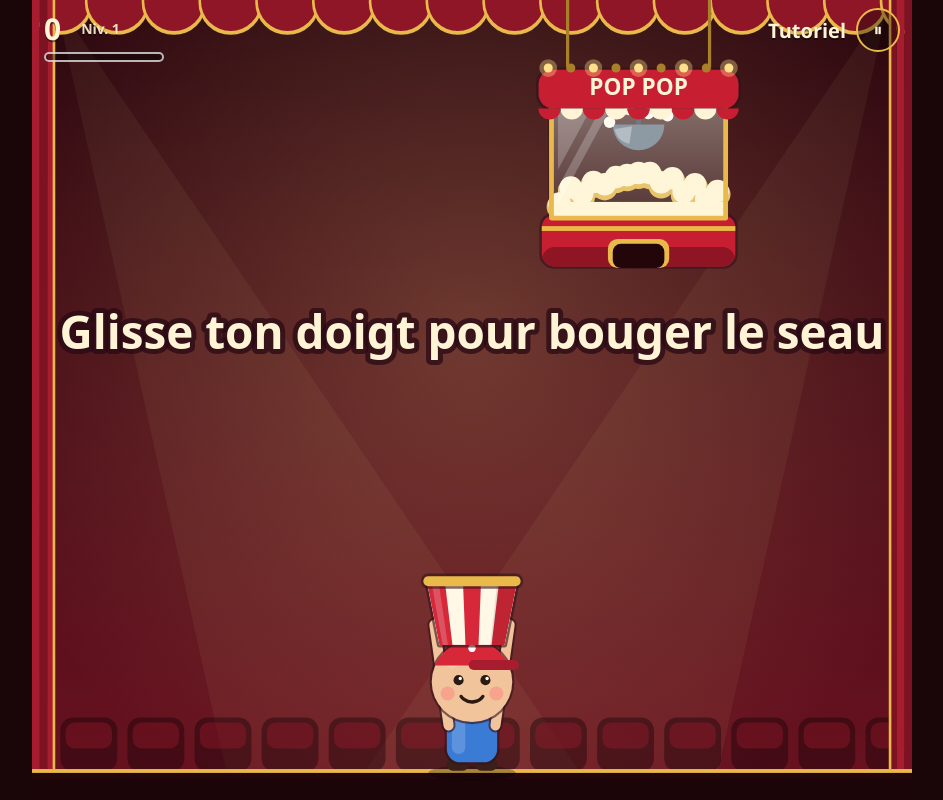
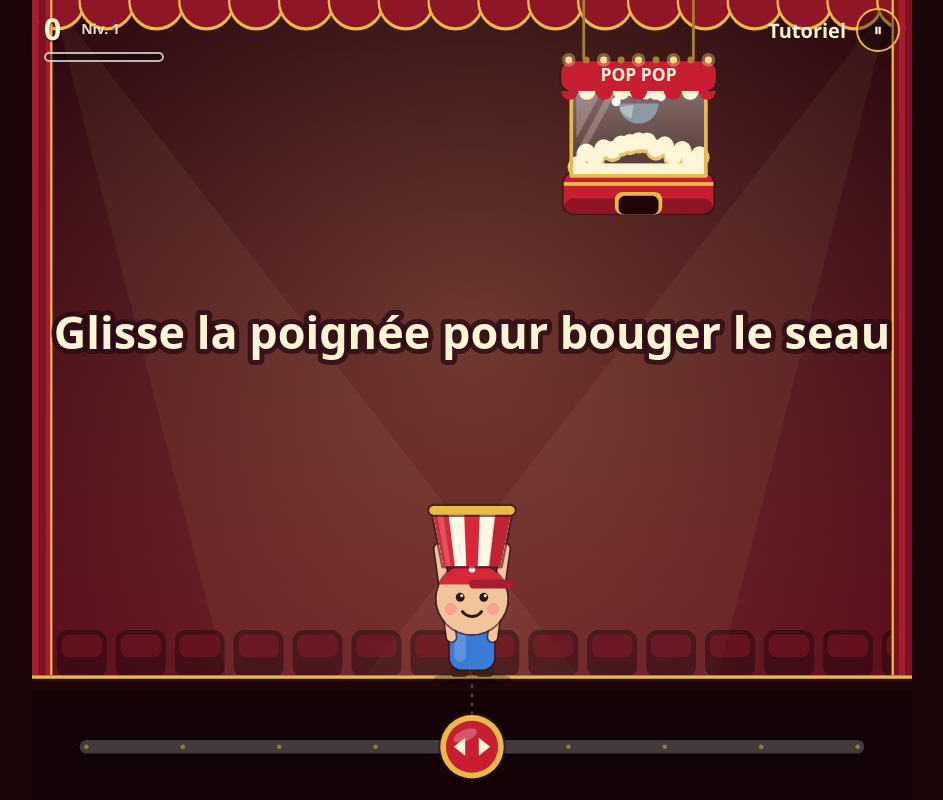
Before and after one commit to Stef-Rom/pop_pop, a plain HTML site: page index.html in a window 1280 px wide. Both pictures are taken after a click on the button "J'ai compris !". Shown: the whole page, without its empty margins (168-1111 px from the left). Drawn offline with Linux system fonts and the light colour scheme; animation ran at ten frames a second.

Commit message:
Poignée de commande sous le personnage et machine réduite de 12 %
Une zone de commande sous le sol affiche un rail et une poignée alignée
sous le personnage : le doigt ne le cache plus. Le glissement relatif
reste actif dans le terrain.

Co-Authored-By: Claude Fable 5.2 <noreply@anthropic.com>

```diff
--- a/game.js
+++ b/game.js
@@ -9,7 +9,8 @@
   // ---------- Constantes ----------
   const WALL = 18;          // largeur des rideaux
   const MY = 54;            // haut de la machine
-  const MS = 1.25;          // échelle de la machine
+  const MS = 1.1;           // échelle de la machine
+  const CTRL_H = 86;        // hauteur de la zone de commande, sous le sol
   const PS = 1.3;           // échelle du joueur
   const MISS_MAX = 3;       // ratés d'affilée avant de perdre une vie (Survie)
   const LEVEL_PTS = 200;    // points pour passer au niveau suivant
@@ -296,7 +297,7 @@
   const player = { x: 200, tx: 200, lean: 0, bounce: 0 };
   const keys = { left: false, right: false };
 
-  const groundY = () => H - 24;
+  const groundY = () => H - 24 - CTRL_H;
   const rimY = () => groundY() - 112 * PS;
   const bucketHalf = () => (g && g.giant > 0 ? 50 : 27);
   const lerp = (a, b, t) => a + (b - a) * t;
@@ -309,7 +310,7 @@
     if (!r.width || !r.height) return;
     const dpr = Math.min(window.devicePixelRatio || 1, 2.5);
     // L'écran entier sert de terrain : au moins 400 de large et 620 de haut en unités logiques
-    scale = Math.min(r.width / 400, r.height / 620);
+    scale = Math.min(r.width / 400, r.height / (620 + CTRL_H));
     W = r.width / scale;
     H = r.height / scale;
     canvas.width = Math.round(r.width * dpr);
@@ -586,7 +587,7 @@
   }
 
   // ---------- Tutoriel jouable ----------
-  const TUTO = ['Glisse ton doigt pour bouger le seau', 'Attrape 3 pop-corn !', 'Un bonbon vaut plus de points !', 'Laisse tomber le grain brûlé !'];
+  const TUTO = ['Glisse la poignée pour bouger le seau', 'Attrape 3 pop-corn !', 'Un bonbon vaut plus de points !', 'Laisse tomber le grain brûlé !'];
   function tutoSay(txt, col) { g.banner = { txt: txt || TUTO[g.tuto.step], col: col || '#fff4d6', t: 1.7 }; }
   function tutoNext() {
     const t = g.tuto;
@@ -695,7 +696,7 @@
     }
 
     const playing = state === 'play';
-    const grav = H * 0.55 * (1 + 0.35 * Math.min(d, 1.6));
+    const grav = (H - CTRL_H) * 0.55 * (1 + 0.35 * Math.min(d, 1.6));
     const gy = groundY();
     const ry = rimY();
     const bw = bucketHalf() * PS;
@@ -1072,6 +1073,50 @@
     ctx.restore();
   }
 
+  // Zone de commande sous le sol : un rail et une poignée alignée sous le personnage.
+  // Le doigt se pose sur la poignée, le personnage reste visible au-dessus.
+  const ctrlY = () => groundY() + 24 + (CTRL_H - 8) / 2;
+  function drawControl() {
+    const gy = groundY();
+    const y = ctrlY();
+    const x0 = WALL + 30, x1 = W - WALL - 30;
+    const held = dragAbs && dragId !== null;
+
+    ctx.fillStyle = 'rgba(0,0,0,.30)';
+    ctx.fillRect(0, gy + 14, W, H - gy - 14);
+
+    // Rail
+    ctx.fillStyle = 'rgba(0,0,0,.35)';
+    rr(ctx, x0 - 8, y - 8, x1 - x0 + 16, 16, 8); ctx.fill();
+    ctx.fillStyle = 'rgba(255,255,255,.22)';
+    rr(ctx, x0 - 6, y - 6, x1 - x0 + 12, 12, 6); ctx.fill();
+    ctx.fillStyle = th.trim;
+    ctx.globalAlpha = 0.5;
+    for (let i = 0; i <= 8; i++) circ(ctx, x0 + (x1 - x0) * i / 8, y, 2);
+    ctx.globalAlpha = 1;
+
+    // Lien visuel entre la poignée et le personnage
+    ctx.strokeStyle = 'rgba(255,255,255,.28)';
+    ctx.lineWidth = 2;
+    ctx.setLineDash([3, 5]);
+    ctx.beginPath(); ctx.moveTo(player.x, gy + 8); ctx.lineTo(player.x, y - 28); ctx.stroke();
+    ctx.setLineDash([]);
+
+    // Poignée
+    const r = held ? 31 : 28;
+    if (held) { ctx.fillStyle = 'rgba(255,255,255,.22)'; circ(ctx, player.x, y, r + 9); }
+    ctx.fillStyle = OUT; circ(ctx, player.x, y, r + 2);
+    ctx.fillStyle = th.trim; circ(ctx, player.x, y, r);
+    ctx.fillStyle = th.machine; circ(ctx, player.x, y, r - 5);
+    ctx.fillStyle = 'rgba(255,255,255,.25)'; oval(ctx, player.x - 6, y - 10, 11, 5, -0.4);
+    ctx.fillStyle = th.sign;
+    for (const sx of [-1, 1]) {
+      ctx.beginPath();
+      ctx.moveTo(player.x + sx * 16, y); ctx.lineTo(player.x + sx * 6, y - 8); ctx.lineTo(player.x + sx * 6, y + 8);
+      ctx.closePath(); ctx.fill();
+    }
+  }
+
   function bigText(txt, x, y, size, col, alpha) {
     ctx.globalAlpha = alpha;
     ctx.font = '900 ' + size + 'px system-ui, sans-serif';
@@ -1103,7 +1148,7 @@
       ctx.restore();
     }
     drawMachine();
-    if (inGame()) drawPlayer();
+    if (inGame()) { drawPlayer(); drawControl(); }
 
     for (const p of parts) {
       const k = clamp(p.life / p.max, 0, 1);
@@ -1125,7 +1170,7 @@
         const n = Math.max(1, Math.ceil(g.count));
         const f = g.count - Math.floor(g.count);
         bigText(String(n), W / 2, H * 0.48, 110 + f * 40, '#fff4d6', 1);
-        bigText('Glisse ton doigt n\'importe où pour déplacer le seau', W / 2, H * 0.48 + 110, Math.min(17, W / 25), '#fff4d6', 1);
+        bigText('Glisse la poignée sous ton personnage', W / 2, H * 0.48 + 110, Math.min(18, W / 22), '#fff4d6', 1);
       }
       if (g.banner) {
         const a = clamp(g.banner.t * 2, 0, 1);
@@ -1581,6 +1626,7 @@
   const DRAG_GAIN = 1.25;   // le seau va un peu plus vite que le doigt, pour couvrir l'écran sans grand geste
   let dragId = null;
   let dragX = 0;
+  let dragAbs = false;      // vrai quand le doigt tient la poignée
   function pointer(e) {
     if (state !== 'play' && state !== 'count') { dragId = null; return; }
     if (e.pointerType === 'mouse') {
@@ -1588,12 +1634,17 @@
       player.tx = (e.clientX - r.left) / scale;
       return;
     }
+    const r = canvas.getBoundingClientRect();
     if (e.type === 'pointerdown' || e.pointerId !== dragId) {
       dragId = e.pointerId;
       dragX = e.clientX;
-      return;
-    }
-    player.tx = clamp(player.tx + (e.clientX - dragX) / scale * DRAG_GAIN, WALL + 30, W - WALL - 30);
+      // Un doigt posé dans la zone de commande pilote la poignée directement ;
+      // posé ailleurs, il déplace le seau par glissement relatif.
+      dragAbs = (e.clientY - r.top) / scale >= groundY() + 14;
+      if (!dragAbs) return;
+    }
+    if (dragAbs) player.tx = clamp((e.clientX - r.left) / scale, WALL + 30, W - WALL - 30);
+    else player.tx = clamp(player.tx + (e.clientX - dragX) / scale * DRAG_GAIN, WALL + 30, W - WALL - 30);
     dragX = e.clientX;
   }
   const pointerEnd = (e) => { if (e.pointerId === dragId) dragId = null; };
--- a/index.html
+++ b/index.html
@@ -127,7 +127,7 @@
   <section id="help" class="screen hidden">
     <div class="panel">
       <h2 class="title">Comment jouer</h2>
-      <p class="lead">Glisse ton doigt n'importe où sur l'écran pour déplacer le seau, et attrape tout ce qui sort de la machine.</p>
+      <p class="lead">Glisse la poignée ronde, sous ton personnage, pour déplacer le seau, et attrape tout ce qui sort de la machine.</p>
       <div id="helpList"></div>
       <p class="legend">Enchaîne les prises sans rien rater : ton score est multiplié jusqu'à x5.<br>
         En Survie, un grain brûlé ou 3 ratés d'affilée coûtent une vie.</p>
```
